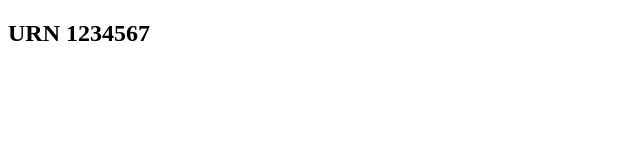
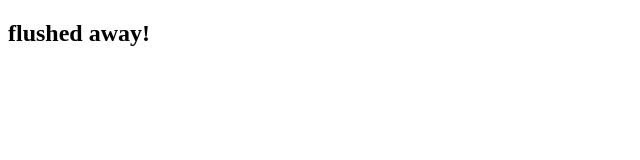
Before and after one commit to EPSFY6969511/-FY6969511, a plain HTML site: page index.html in a window 1280 px wide. Shown: the full height of the page, 0-640 px from the left. Drawn offline with Linux system fonts and the light colour scheme.

Commit message:
Change heading text to 'flushed away!'

```diff
--- a/index.html
+++ b/index.html
@@ -3,7 +3,7 @@
 <html>
 
 <head>
-  <h2>URN 1234567 <h2>
+  <h2>flushed away! <h2>
 </head>
 
 </html>
```
